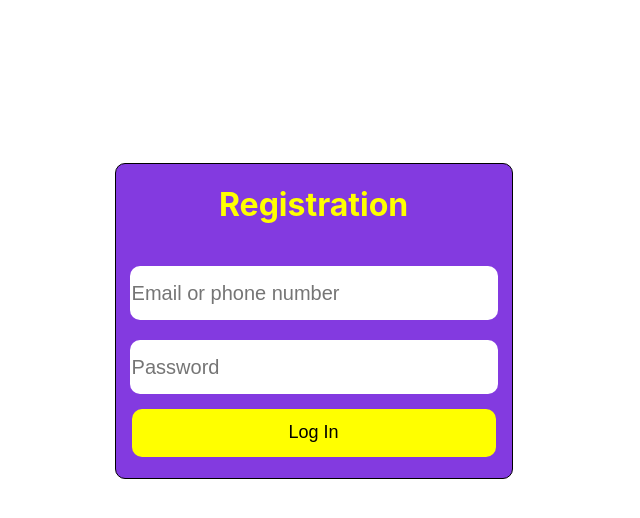
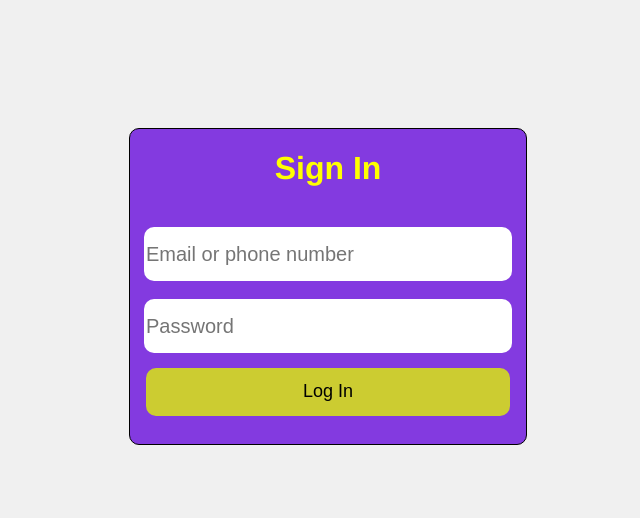
Before and after one commit to rahidaliyev/my-app, a React (Create React App) app: page / in a window 1280 px wide. Shown: the top 518 px of the page, without its empty margins (312-952 px from the left). Built offline with nearby package versions, Linux system fonts and the light colour scheme.

Commit message:
layout changed

```diff
--- a/src/components/lastMain/NewMain.css
+++ b/src/components/lastMain/NewMain.css
@@ -1,10 +1,13 @@
+body{
+  margin-top: 10%;
+  background-color: rgb(240, 240, 240);
+  font-family: Helvetica, Sans-Serif;
+}
 .btnClass {
     margin-top: 15px;
   }
   .container {
-   position: absolute;
-    left: 33.33%;
-    top: 20.33%;
+    margin: auto;
     height: 314.75px;
     width: 396px;
     border: 1px solid black;
@@ -21,7 +24,7 @@
   button{
     height: 48px;
     width: 364px;
-    background-color: yellow;
+    background-color: rgb(204, 204, 49);
     border: 0px solid yellow;
     border-radius: 10px;
   }
@@ -44,6 +47,6 @@ input::-webkit-input-placeholder {
     line-height: 3;
 }
 button:hover{
-  background-color: purple;
+  background-color: yellow;
   cursor: pointer;
 }
--- a/src/components/lastMain/NewMain.js
+++ b/src/components/lastMain/NewMain.js
@@ -5,7 +5,7 @@ class UserLogin extends Component {
   render() {
     return (
       <div className="container">
-        <h1>Registration</h1>
+        <h1>Sign In</h1>
         <form>
 
           <br />
```
